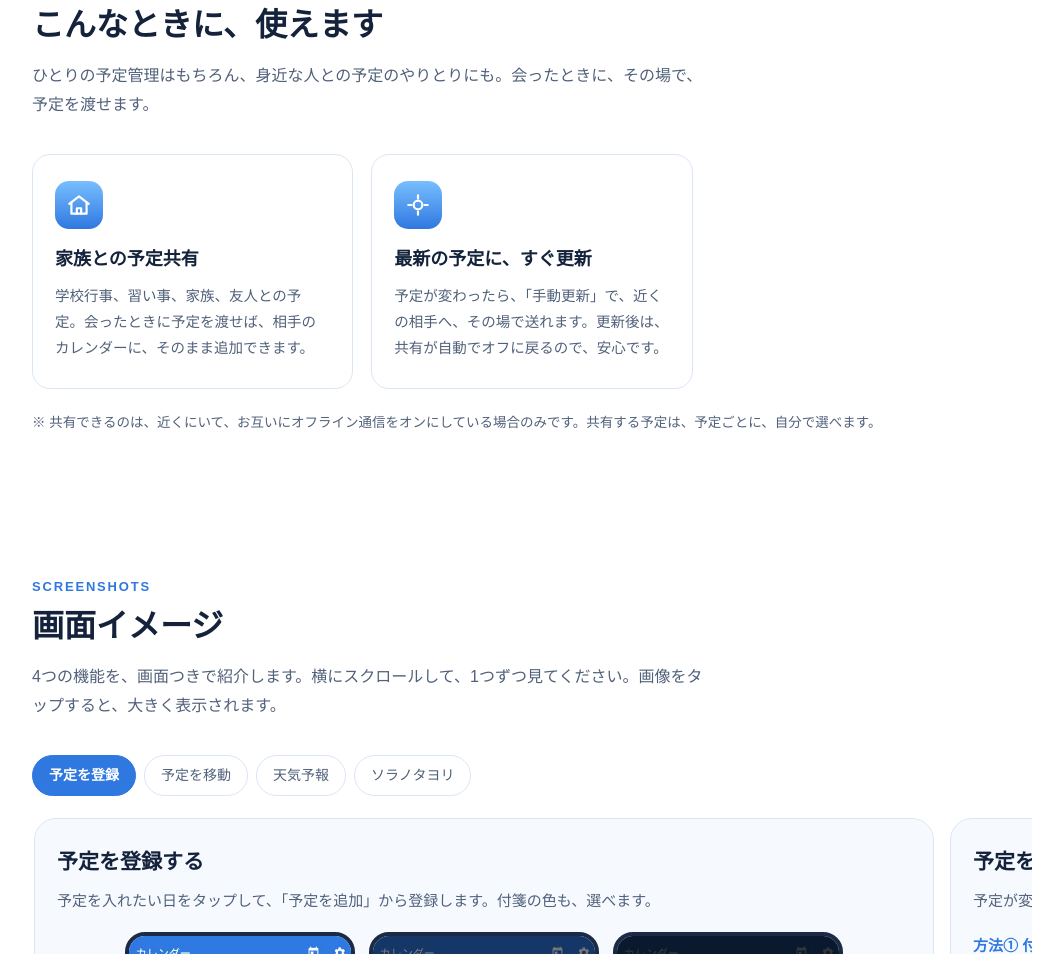
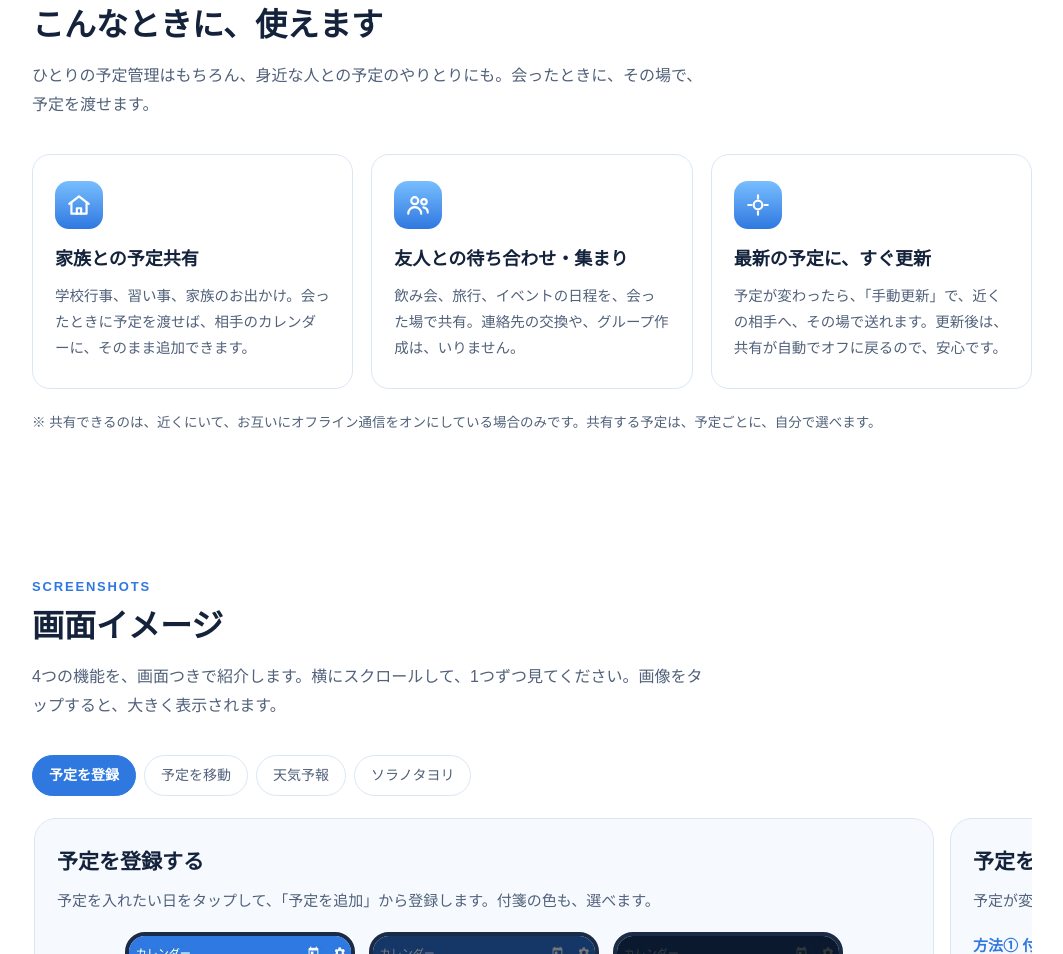
Before and after one commit to freedomhw4-creator/sorayori.github.io, a plain HTML site: page index.html in a window 1280 px wide. Shown: the part 1864-2818 px from the top of the page, without its empty margins (108-1171 px from the left). Drawn offline with Linux system fonts and the light colour scheme.

Commit message:
Update text in index.html for clarity

```diff
--- a/index.html
+++ b/index.html
@@ -261,7 +261,12 @@
       <div class="card">
         <div class="ico"><svg viewBox="0 0 24 24"><path d="M3 11l9-7 9 7"/><path d="M5 10v10h14V10"/><path d="M10 20v-5h4v5"/></svg></div>
         <h3>家族との予定共有</h3>
-        <p>学校行事、習い事、家族、友人との予定。会ったときに予定を渡せば、相手のカレンダーに、そのまま追加できます。</p>
+        <p>学校行事、習い事、家族のお出かけ。会ったときに予定を渡せば、相手のカレンダーに、そのまま追加できます。</p>
+      </div>
+      <div class="card">
+        <div class="ico"><svg viewBox="0 0 24 24"><circle cx="9" cy="8" r="3.2"/><path d="M3 20c0-3.4 2.7-6 6-6s6 2.6 6 6"/><circle cx="17.5" cy="9" r="2.5"/><path d="M17 14.2c2.4.3 4 2.2 4 4.8"/></svg></div>
+        <h3>友人との待ち合わせ・集まり</h3>
+        <p>飲み会、旅行、イベントの日程を、会った場で共有。連絡先の交換や、グループ作成は、いりません。</p>
       </div>
       <div class="card">
         <div class="ico"><svg viewBox="0 0 24 24"><path d="M12 3v3M12 18v3M3 12h3M18 12h3"/><circle cx="12" cy="12" r="4"/></svg></div>
```
